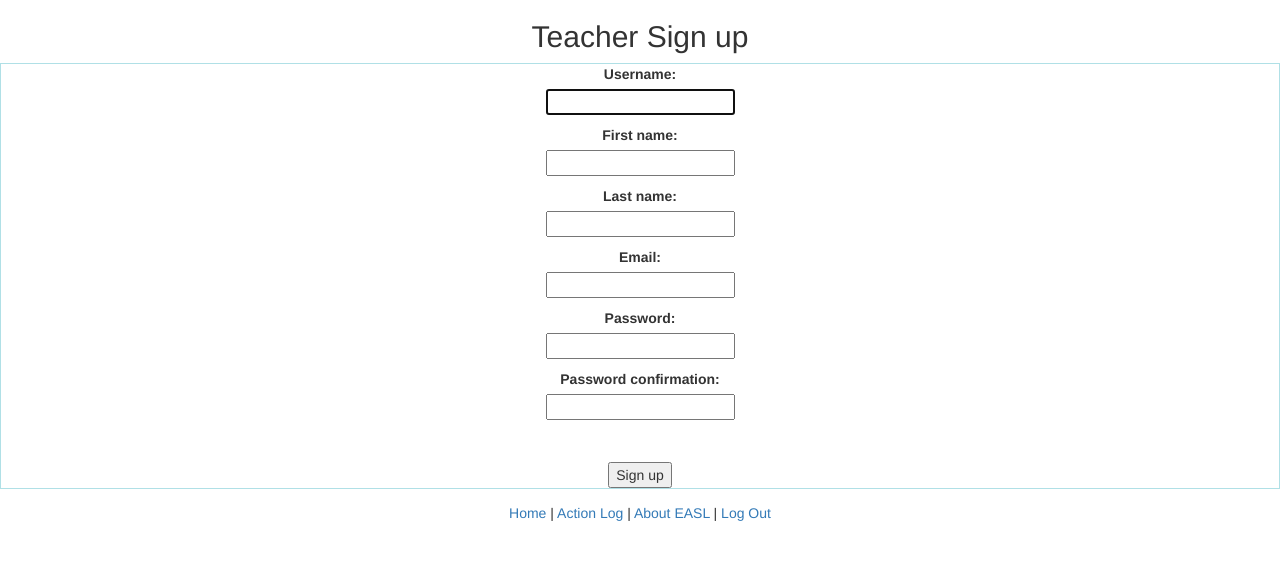
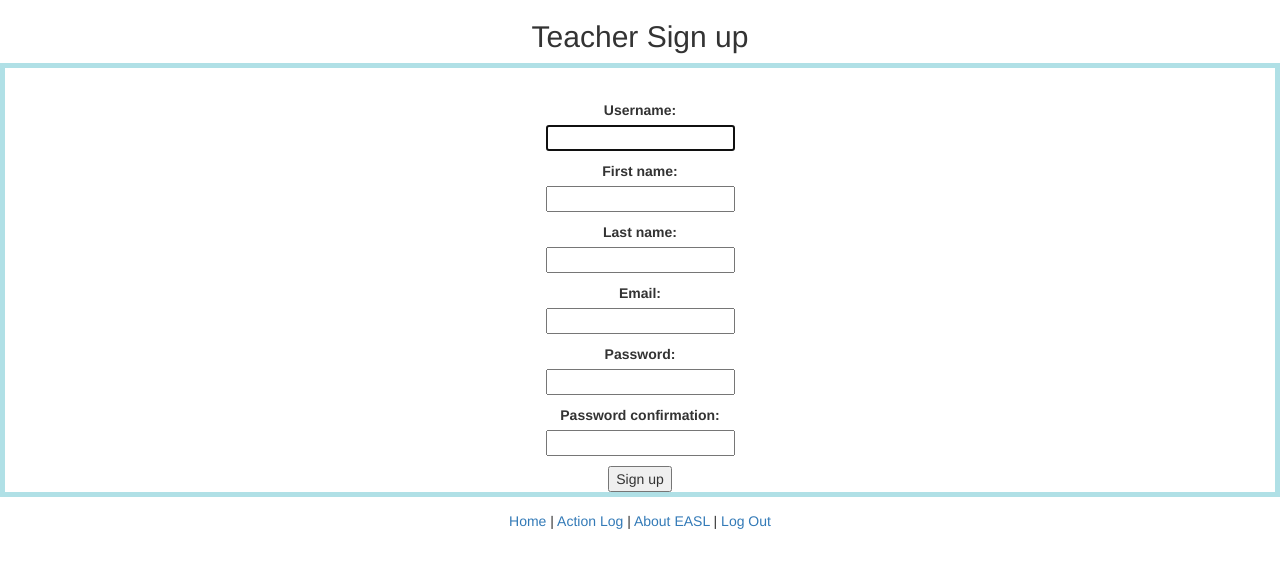
Before and after one commit to curleyt1/EASL, a Django app: page /teacher_signup in a window 1280 px wide. Shown: the top 568 px of the page. Run offline with Django 3.2, Linux system fonts and the light colour scheme; some libraries are stand-ins or nearby versions.

Commit message:
Style: spacing of teacher signup form

```diff
--- a/easl/webApp/forms.py
+++ b/easl/webApp/forms.py
@@ -78,4 +78,4 @@ class TeacherSignUpForm(UserCreationForm):
 
     class Meta:
         model = User
-        fields = ('username', 'first_name', 'last_name', 'email', 'password1', 'password2', 'is_staff' )
+        fields = ('is_staff', 'username', 'first_name', 'last_name', 'email', 'password1', 'password2', )
--- a/easl/webApp/templates/teacher_signup.html
+++ b/easl/webApp/templates/teacher_signup.html
@@ -3,7 +3,7 @@
 {% block content %}
 <style>
   #form{
-    border: 1px solid powderblue;
+    border: 5px solid powderblue;
     text-align: center;
   }
 
```
